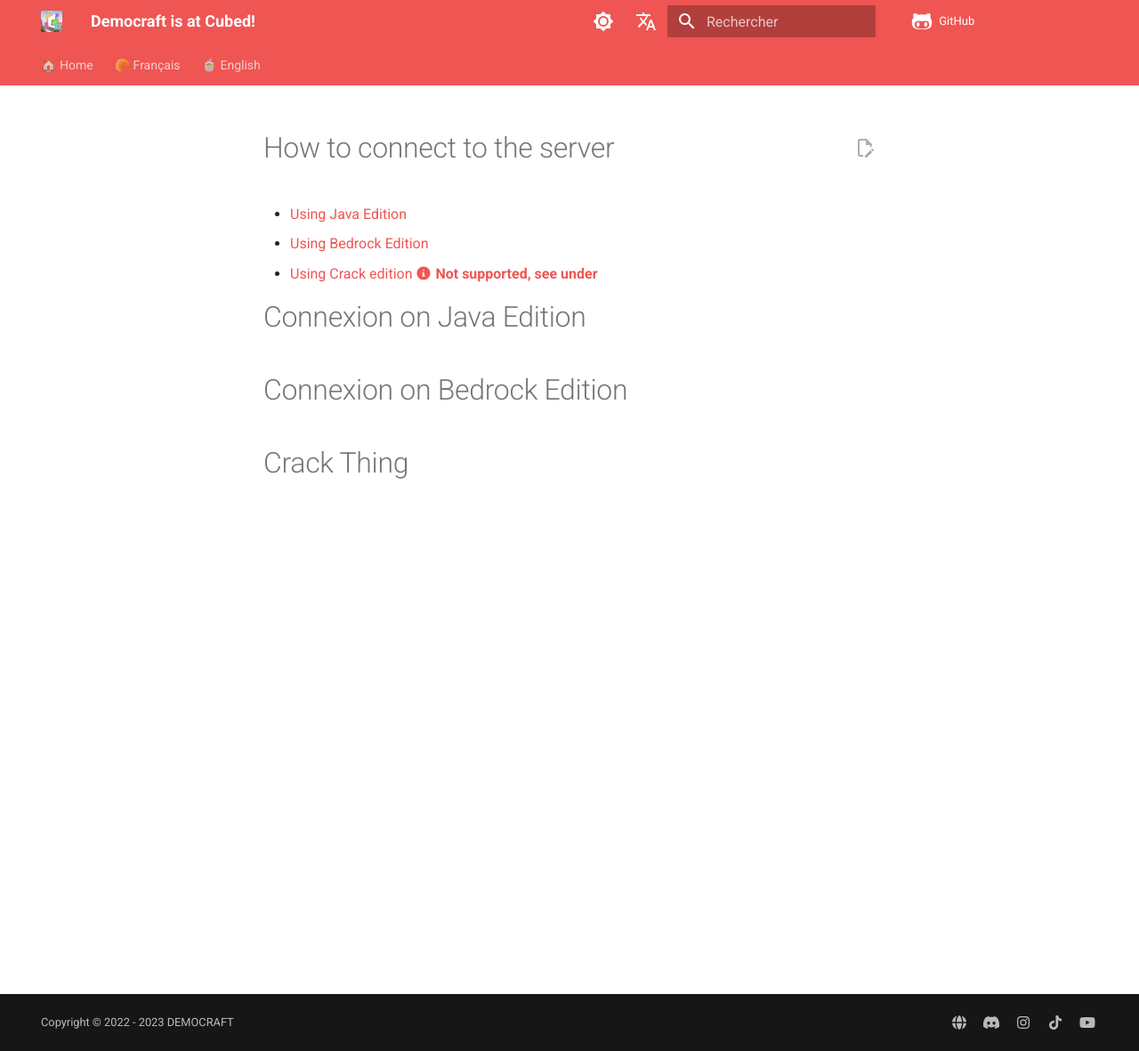
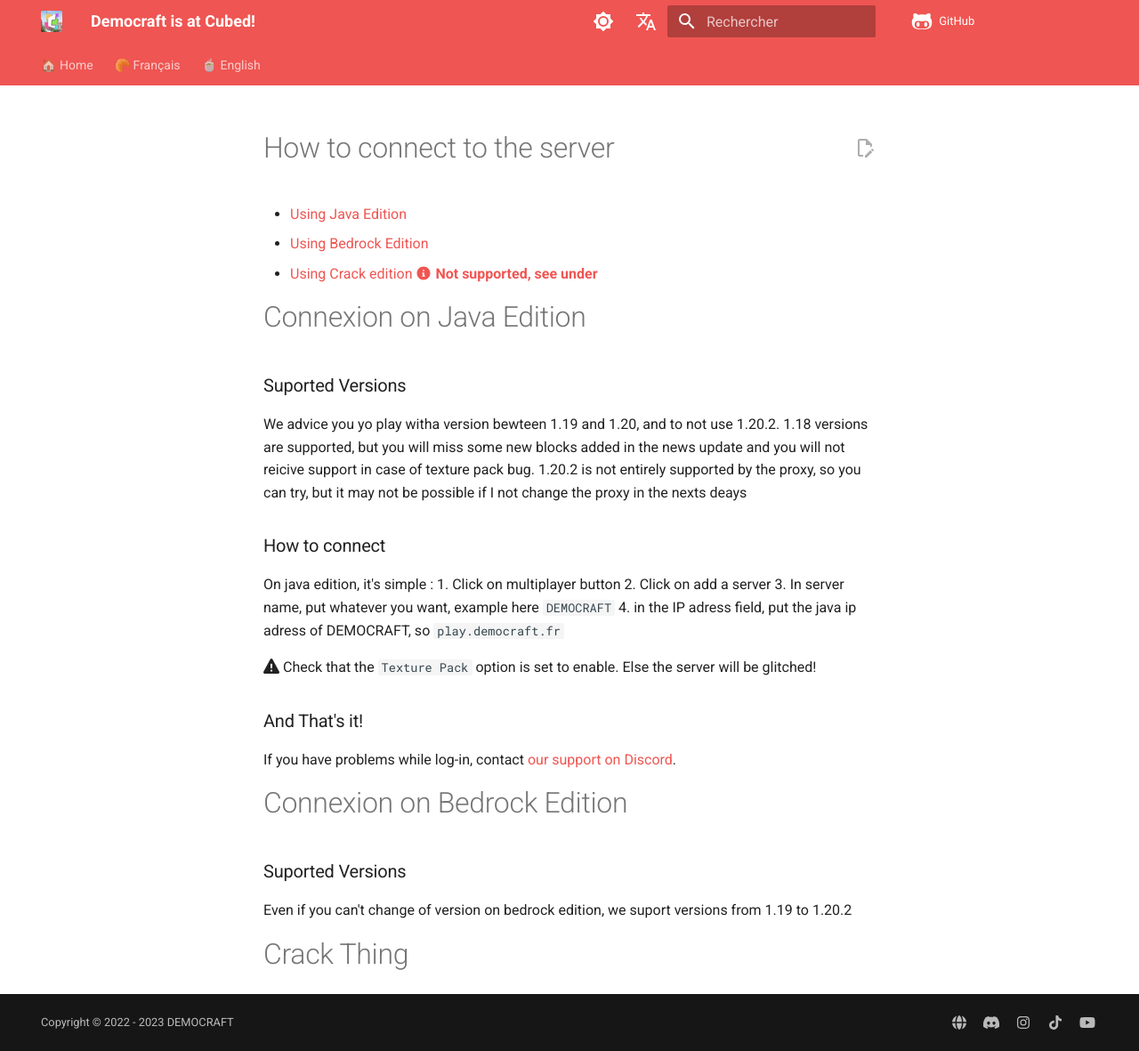
Before and after one commit to democraftmc/cubed-doc, an MkDocs documentation site: the page built from docs/docs/en/connexion.md, in a window 1280 px wide and 1181 px high. Shown: the whole window at 89% size. Built offline with MkDocs 1.6.1 and Material for MkDocs 9.7.7, drawn with Linux system fonts in a browser that asks for light colours; comment, search, counter and statistics services are not loaded.

Commit message:
Update connexion.md

```diff
--- a/docs/docs/en/connexion.md
+++ b/docs/docs/en/connexion.md
@@ -1,8 +1,24 @@
 # How to connect to the server
-- [Using Java Edition]()
-- [Using Bedrock Edition]()
-- [Using Crack edition :material-information-slab-circle: **Not supported, see under**]()
+- [Using Java Edition](#connexion-on-java-edition)
+- [Using Bedrock Edition](#connexion-on-bedrock-edition)
+- [Using Crack edition :material-information-slab-circle: **Not supported, see under**](#crack-thing)
 
 # Connexion on Java Edition
+### Suported Versions
+We advice you yo play witha version bewteen 1.19 and 1.20, and to not use 1.20.2. 1.18 versions are supported, but you will miss some new blocks added in the news update and you will not reicive support in case of texture pack bug. 1.20.2 is not entirely supported by the proxy, so you can try, but it may not be possible if I not change the proxy in the nexts deays
+
+### How to connect
+On java edition, it's simple :
+1. Click on multiplayer button
+2. Click on add a server
+3. In server name, put whatever you want, example here `DEMOCRAFT`
+4. in the IP adress field, put the java ip adress of DEMOCRAFT, so `play.democraft.fr`
+
+  :fontawesome-solid-triangle-exclamation: Check that the `Texture Pack` option is set to enable. Else the server will be glitched!
+### And That's it!
+If you have problems while log-in, contact [our support on Discord](https://dsc.gg/democraft).
+
 # Connexion on Bedrock Edition
+### Suported Versions
+Even if you can't change of version on bedrock edition, we suport versions from 1.19 to 1.20.2
 # Crack Thing
```
